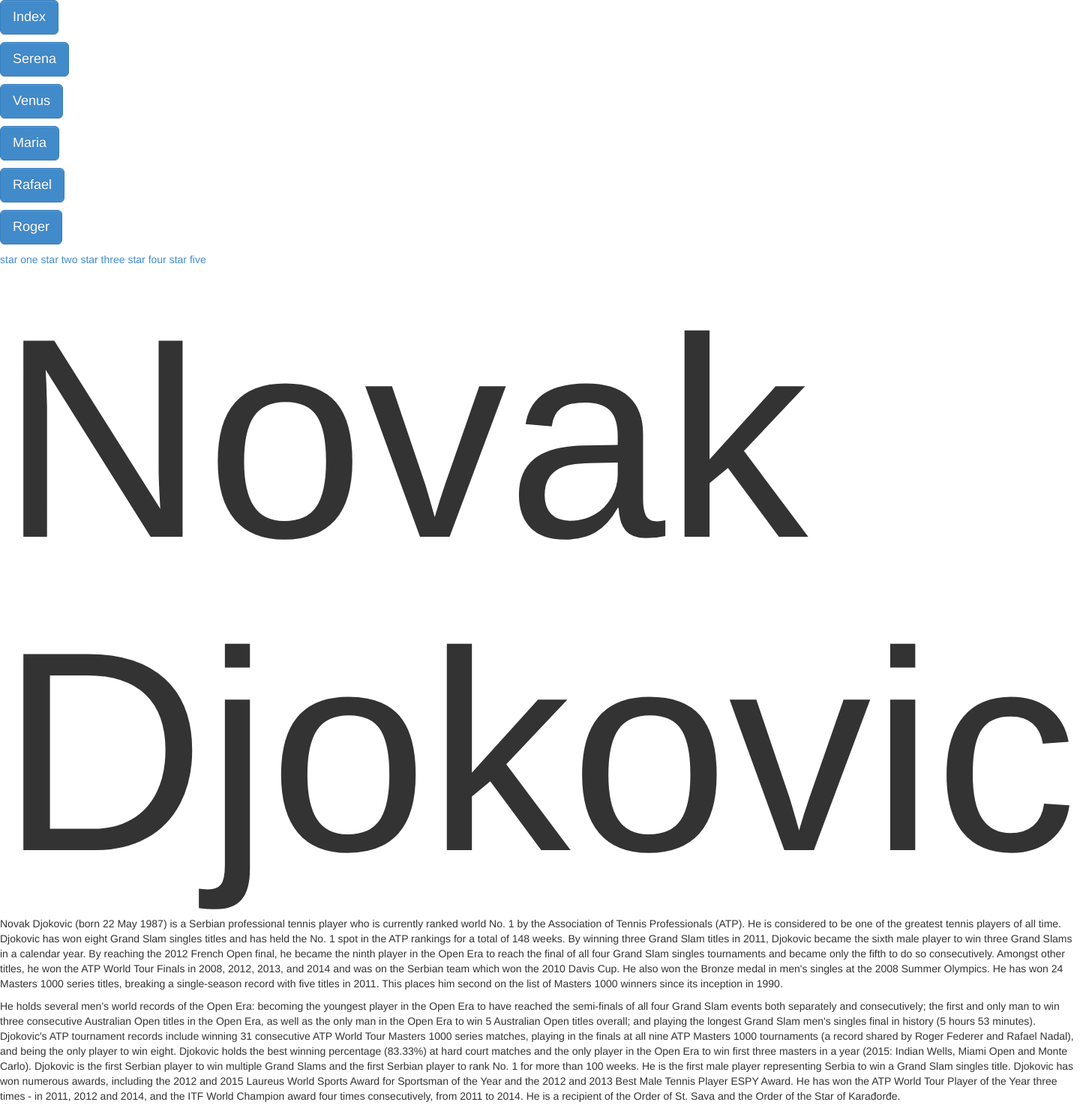
After one commit to JourdanWallace/FanPage-JWallace, a PHP site: page /pages/Novak.html in a window 1440 px wide. The commit adds this page. Shown: the whole page at 75% size. Run offline with PHP 8.4, Linux system fonts and the light colour scheme; some libraries are stand-ins or nearby versions.

Commit message:
Sorry this is late

```diff
--- a/css/custom-style sheet.css
+++ b/css/custom-style sheet.css
@@ -1,4 +1,4 @@
 .body {
-/*    color: red;*/
+    color: red;
     background-image: url(http://upload.wikimedia.org/wikipedia/commons/b/b7/Venus_Williams_at_the_2010_US_Open_09.jpg);
 }
--- a/css/style.css
+++ b/css/style.css
@@ -2,10 +2,15 @@
     color: red;
     background-image: url(http://upload.wikimedia.org/wikipedia/commons/b/b7/Venus_Williams_at_the_2010_US_Open_09.jpg);
 }
+//the font of the text
 p {
-    font-size: 50px;
+    font-size: 350px;
 }
 
 h1{
     font-size: 380px;
 }
+
+#ms{
+    font-size: 320px;
+}
--- /dev/null
+++ b/pages/Novak.html
@@ -0,0 +1,71 @@
+<!DOCTYPE html>
+<!--
+To change this license header, choose License Headers in Project Properties.
+To change this template file, choose Tools | Templates
+and open the template in the editor.
+-->
+<html>
+    <head>
+        <!--Title of document-->
+        <title>Novak Djokovic</title>
+        <meta charset="UTF-8">
+        <meta name="viewport" content="width=device-width, initial-scale=1.0">
+        <link type="text/css" rel="stylesheet" href="css/bootstrap-theme.css">
+        <link type="text/css" rel="stylesheet" href="css/bootstrap.css">
+        <link type="text/css" rel="stylesheet" href="../css/style.css">
+    </head>
+    <body>
+        <nav>
+            <!--The links to my other pages-->
+            <p><a href="../index.php" class="btn btn-primary btn-lg" role="button">Index</a></p>
+            <p><a href="SerenaWilliams.html" class="btn btn-primary btn-lg" role="button">Serena</a></p>
+            <p><a href="VenusWilliams.html" class="btn btn-primary btn-lg" role="button">Venus</a></p>
+            <p><a href="MariaSharapova.html" class="btn btn-primary btn-lg" role="button">Maria</a></p>
+            <p><a href="Rafael.html" class="btn btn-primary btn-lg" role="button">Rafael</a></p>
+            <p><a href="Roger.html" class="btn btn-primary btn-lg" role="button">Roger</a></p>
+        </nav>
+            <!--Rating system-->
+            <div id="ratingdiv">
+            <a href="http://www.tennis.com/rankings/ATP/" class="undone" rel="1">star one</a>
+            <a href="http://www.tennis.com/rankings/ATP/" class="undone" rel="2">star two</a>
+            <a href="http://www.tennis.com/rankings/ATP/" class="undone" rel="3">star three</a>
+            <a href="http://www.tennis.com/rankings/ATP/" class="undone" rel="4">star four</a>
+            <a href="http://www.tennis.com/player/532/novak-djokovic/" class="undone" rel="5">star five</a>
+            </div>
+            <!--Info on the player-->
+        <h1>Novak Djokovic</h1>
+        <p>Novak Djokovic (born 22 May 1987) is a Serbian professional tennis player
+            who is currently ranked world No. 1 by the Association of Tennis Professionals (ATP).
+            He is considered to be one of the greatest tennis players of all time.
+            Djokovic has won eight Grand Slam singles titles and has held the No. 1 spot
+            in the ATP rankings for a total of 148 weeks. By winning three Grand Slam titles in 2011,
+            Djokovic became the sixth male player to win three Grand Slams in a calendar year.
+            By reaching the 2012 French Open final, he became the ninth player in the Open Era
+            to reach the final of all four Grand Slam singles tournaments and became only the
+            fifth to do so consecutively. Amongst other titles, he won the ATP World Tour Finals
+            in 2008, 2012, 2013, and 2014 and was on the Serbian team which won the 2010 Davis Cup.
+            He also won the Bronze medal in men's singles at the 2008 Summer Olympics.
+            He has won 24 Masters 1000 series titles, breaking a single-season record with five titles in 2011.
+            This places him second on the list of Masters 1000 winners since its inception in 1990.</p>
+        <p>He holds several men's world records of the Open Era: becoming the youngest player in the Open Era
+            to have reached the semi-finals of all four Grand Slam events both separately and consecutively;
+            the first and only man to win three consecutive Australian Open titles in the Open Era, as well as
+            the only man in the Open Era to win 5 Australian Open titles overall; and playing the longest
+            Grand Slam men's singles final in history (5 hours 53 minutes). Djokovic's ATP tournament records
+            include winning 31 consecutive ATP World Tour Masters 1000 series matches, playing in the finals
+            at all nine ATP Masters 1000 tournaments (a record shared by Roger Federer and Rafael Nadal),
+            and being the only player to win eight. Djokovic holds the best winning percentage (83.33%) at
+            hard court matches and the only player in the Open Era to win first three masters in a year
+            (2015: Indian Wells, Miami Open and Monte Carlo).
+            Djokovic is the first Serbian player to win multiple Grand Slams and the first Serbian player to rank No. 1
+            for more than 100 weeks. He is the first male player representing Serbia to win a Grand Slam singles title.
+            Djokovic has won numerous awards, including the 2012 and 2015 Laureus World Sports Award for Sportsman of the Year
+            and the 2012 and 2013 Best Male Tennis Player ESPY Award. He has won the ATP World Tour Player of the Year
+            three times - in 2011, 2012 and 2014, and the ITF World Champion award four times consecutively, from 2011 to 2014.
+            He is a recipient of the Order of St. Sava and the Order of the Star of Karađorđe.</p>
+
+        <script src="http://ajax.googleapis.com/ajax/libs/jquery/1.11.0/jquery.min.js"></script>
+        <script src="js/bootstrap.min.js"></script>
+    </body>
+
+</html>
```
Also changed, not shown: css/ratingsystem.css (added, +20 -0 lines), index.php (+9 -4 lines), pages/MariaSharapova.html (+43 -7 lines), pages/Rafael.html (added, +55 -0 lines), pages/Roger.html (added, +69 -0 lines), pages/SerenaWilliams.html (+14 -10 lines), pages/VenusWilliams.html (+16 -8 lines).
